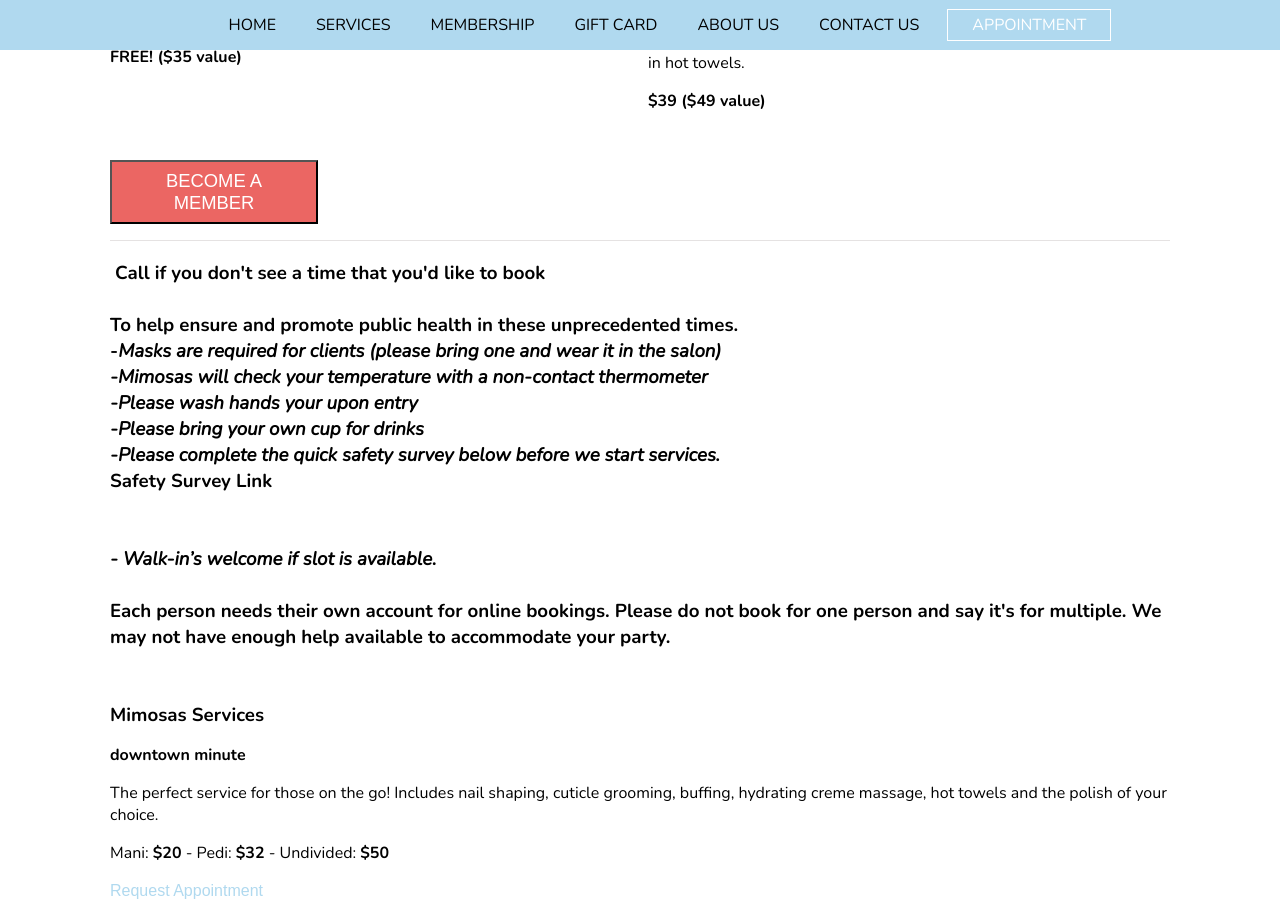
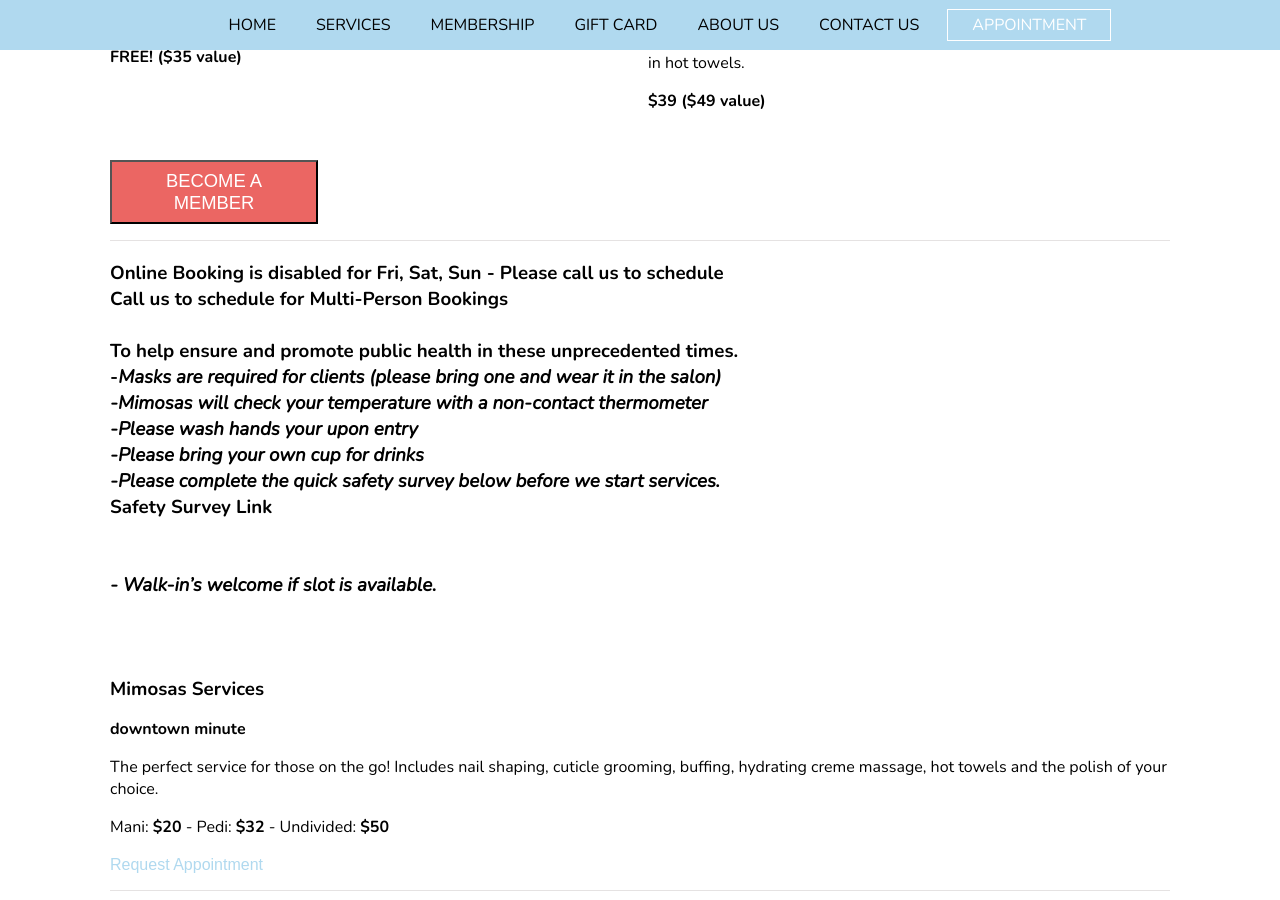
Before and after one commit to mimosasnailbar/mimosas, a Jekyll site: the page built from services.html, in a window 1280 px wide and 900 px high, scrolled down 1198 px. Built offline with Jekyll 4.4.1, drawn with Linux system fonts in a browser that asks for light colours; nearby versions of some CDN libraries.

Commit message:
Updated 'services.html' via CloudCannon

```diff
--- a/services.html
+++ b/services.html
@@ -45,7 +45,7 @@
 		</div>
 	</div>
 	<h3 class="services__heading editable">
-		&nbsp;Call if you don't see a time that you'd like to book<br /><br />To help ensure and promote public health in these unprecedented times.<br />-<em><strong>Masks are required for clients (please bring one and wear it in the salon)<br />-Mimosas will check your temperature with a non-contact thermometer<br />-Please wash <em><strong>hands&nbsp;</strong></em>your upon entry<br />-Please bring your own cup for drinks</strong><br />-Please complete the quick safety survey below before we start services.<strong></strong></em><br /><a target="_blank" href="https://forms.gle/z69kN1xzHWczS4828">Safety Survey Link&nbsp;</a><em><strong>&nbsp;</strong><br /><br /><br />- Walk-in&rsquo;s welcome if slot is available. </em><br /><br />Each person needs their own account for online bookings. Please do not book for one person and say it's for multiple. We may not have enough help available to accommodate your party.&nbsp;<br /><br /><br />Mimosas Services
+		Online Booking is disabled for Fri, Sat, Sun -&nbsp;<strong>Please call us to schedule</strong><br />Call us to schedule for Multi-Person Bookings<br /><br />To help ensure and promote public health in these unprecedented times.<br />-<em><strong>Masks are required for clients (please bring one and wear it in the salon)<br />-Mimosas will check your temperature with a non-contact thermometer<br />-Please wash <em><strong>hands&nbsp;</strong></em>your upon entry<br />-Please bring your own cup for drinks</strong><br />-Please complete the quick safety survey below before we start services.<strong></strong></em><br /><a target="_blank" href="https://forms.gle/z69kN1xzHWczS4828">Safety Survey Link&nbsp;</a><em><strong>&nbsp;</strong><br /><br /><br />- Walk-in&rsquo;s welcome if slot is available. </em><br /><br /><br /><br />Mimosas Services
 	</h3>
 	<div class="service">
 		<p class="editable service__name">
```
